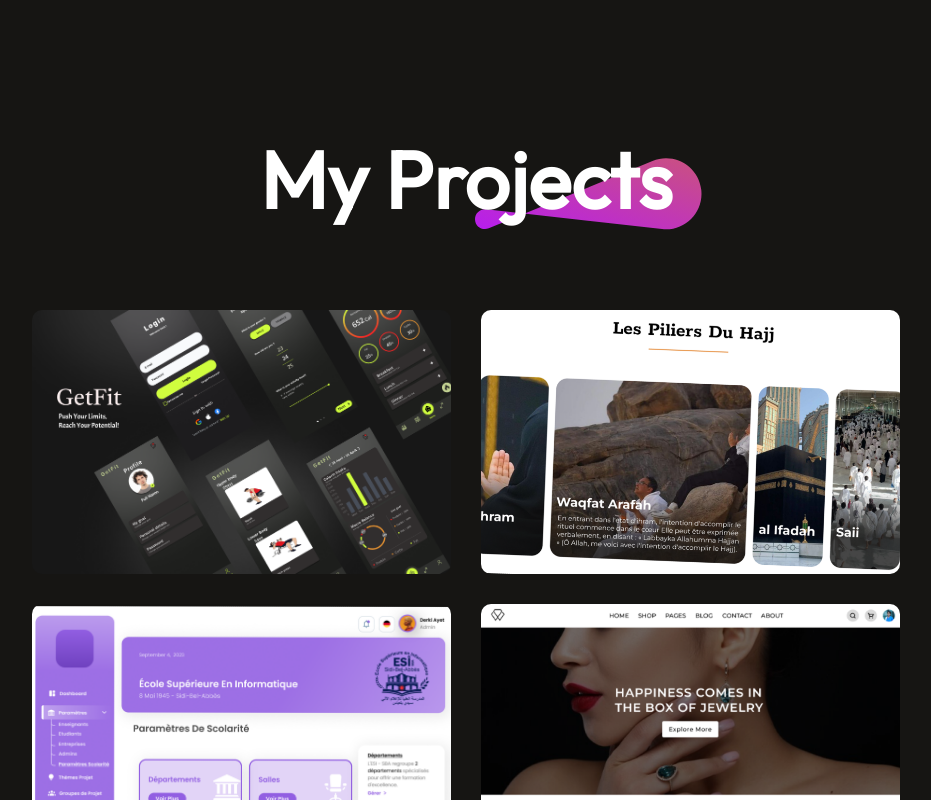
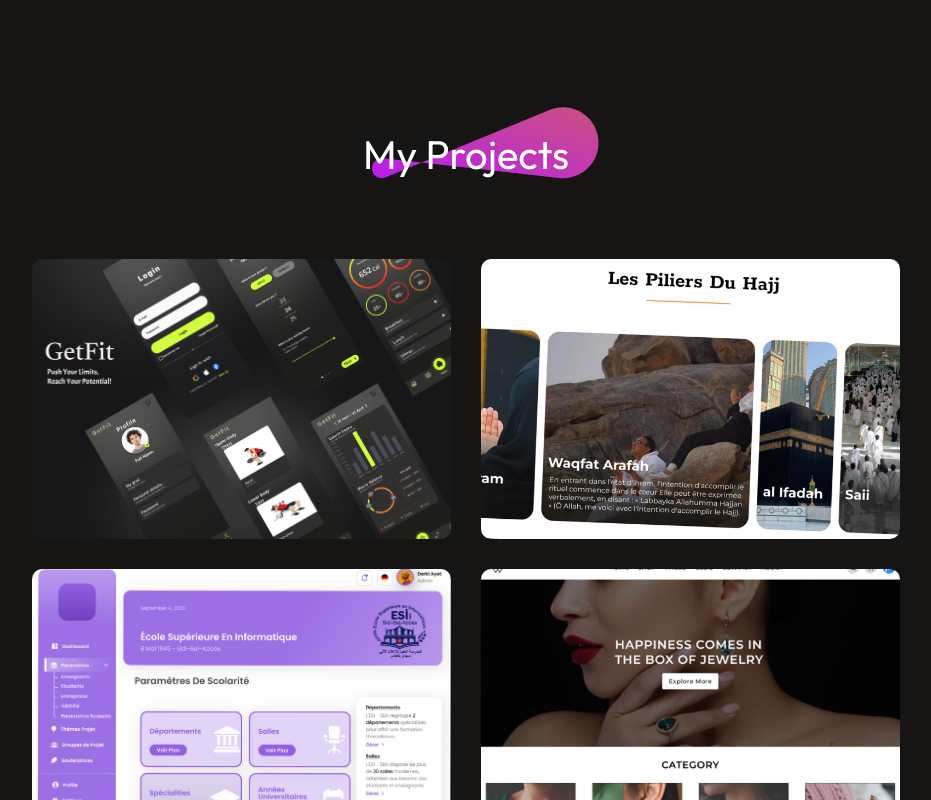
Before and after one commit to abahrikhalida/Portfolio_khalida, a React (Vite) app: page / in a window 1280 px wide. Shown: the part 1900-2700 px from the top of the page, without its empty margins (174-1105 px from the left). Built offline with nearby package versions, Linux system fonts and the light colour scheme.

Commit message:
update portfolio components

```diff
--- a/src/Components/Hero/Hero.css
+++ b/src/Components/Hero/Hero.css
@@ -65,7 +65,7 @@
 @media(max-width:768px){
     .hero img{
         margin-top: 120px;
-        width: 260px;
+        width: 210px;
     }
     .hero h1{
         margin-top: 50px;
--- a/src/Components/MyWork/MyWork.css
+++ b/src/Components/MyWork/MyWork.css
@@ -9,7 +9,7 @@
 .mywork-title{
     position: relative;
 }
-.mywork-title{
+.mywork-title h1{  /* Fixed: added h1 */
     padding: 0px 30px;
     font-size: 40px;
     font-weight: 400;
@@ -22,26 +22,66 @@
 }
 .mywork-container{
   display: flex;
-  flex-wrap: wrap;      /* allow images to wrap to next line */
-  gap: 30px;            /* space between images */
+  flex-wrap: wrap;
+  gap: 30px;
   justify-content: center;
 }
-.mywork-container img {
-  box-sizing: border-box;
-  width: 419px;       /* bigger width */
-  height: 28p0x;      /* bigger height */
-  object-fit: cover;  /* keeps the image from stretching */
+
+/* Updated styles for the work links */
+.work-link {
+  position: relative;
+  display: block;
+  width: 419px;
+  height: 280px; /* Fixed the typo: was 28p0x */
   border-radius: 10px;
+  overflow: hidden;
+  transition: transform 0.3s;
+}
+
+.work-link img {
+  width: 100%;
+  height: 100%;
+  object-fit: cover;
+  display: block;
   transition: 0.3s;
-  cursor: pointer;
+}
 
+.work-overlay {
+  position: absolute;
+  bottom: 0;
+  left: 0;
+  right: 0;
+  background: linear-gradient(transparent, rgba(0,0,0,0.8));
+  color: white;
+  padding: 20px;
+  transform: translateY(100%);
+  transition: transform 0.3s;
 }
-.mywork-container img:hover{
-    transform: scale(1.10);
-    border: 4px solid #ff00ff;
-    border-radius: 10px;
-    transition: 0.3s;
+
+.work-link:hover {
+  transform: scale(1.10);
 }
+
+.work-link:hover img {
+  border: 4px solid #ff00ff;
+  border-radius: 10px;
+}
+
+.work-link:hover .work-overlay {
+  transform: translateY(0);
+}
+
+.work-overlay h3 {
+  margin: 0 0 5px 0;
+  font-size: 20px;
+}
+
+.work-overlay p {
+  margin: 0;
+  font-size: 14px;
+  opacity: 0.8;
+}
+
 .mywork-showmore{
     display: flex;
     gap: 15px;
@@ -58,6 +98,7 @@
     gap: 30px;
     transition: 0.6s;
 }
+
 @media(max-width:768px){
     .mywork{
         gap: 50px;
@@ -74,12 +115,11 @@
         margin-right: -20px;
     }
     .mywork-container{
-        grid-template-columns: 1fr 1fr;
-        gap: 30px;
+        gap: 20px;
     }
-    .mywork-container img{
+    .work-link {
         width: 100%;
-        height: 100%;
+        height: 250px;
     }
     .mywork-showmore{
         padding: 20px 40px;
@@ -88,3 +128,20 @@
         cursor: pointer;
     }
 }
+
+/* Additional responsive design for smaller screens */
+@media(max-width:480px){
+    .mywork{
+        margin: 50px 20px;
+        gap: 40px;
+    }
+    .work-link {
+        height: 200px;
+    }
+    .work-overlay {
+        padding: 15px;
+    }
+    .work-overlay h3 {
+        font-size: 18px;
+    }
+}
--- a/src/Components/MyWork/MyWork.jsx
+++ b/src/Components/MyWork/MyWork.jsx
@@ -8,19 +8,32 @@ const MyWork = () => {
   return (
     <div id='portfolio' className='mywork'>
         <div className="mywork-title">
-            <h1> My Projects</h1>
+            <h1>My Projects</h1>
             <img src={theme_pattern} alt="" />
         </div>
         <div className="mywork-container">
             {mywork_data.map((work,index)=>{
-                return <img key={index} src={work.w_img} alt=""/>
+                return (
+                    <a
+                        key={index}
+                        href={work.w_link}
+                        target="_blank"
+                        rel="noopener noreferrer"
+                        className="work-link"
+                    >
+                        <img src={work.w_img} alt={work.w_name}/>
+                        <div className="work-overlay">
+                            <h3>{work.w_name}</h3>
+                            <p>View on GitHub</p>
+                        </div>
+                    </a>
+                )
             })}
         </div>
         <div className="mywork-showmore">
             <p>Show More</p>
             <img src={arrow_icon} alt="" />
         </div>
-
     </div>
   )
 }
--- a/src/Components/Navbar/Navbar.css
+++ b/src/Components/Navbar/Navbar.css
@@ -27,23 +27,16 @@
     list-style: none;
     gap: 60px;
     font-size: 20px;
-
-
 }
 .nav-menu li{
     display: flex;
     flex-direction: column;
-    list-style: none;
     gap: 5px;
     cursor: pointer;
-
-
 }
 .nav-menu li img{
     display: flex;
     margin: auto;
-
-
 }
 .nav-connect{
     padding: 20px 40px;
@@ -55,7 +48,6 @@
 }
 .nav-connect:hover{
     transform: scale(1.05);
-
 }
 .anchor-link{
     text-decoration: none;
@@ -67,9 +59,18 @@
 .nav-mob-close {
     display: none;
 }
+
+/* Fixed Mobile Styles */
 @media(max-width:768px){
     .navbar{
-        margin: 20px 50px;
+        margin: 20px 30px;
+    }
+    .navbar-title h1{
+        font-size: 30px; /* Smaller title on mobile */
+        padding: 0px 15px;
+    }
+    .navbar-title img {
+        width: 60px; /* Smaller pattern on mobile */
     }
     .nav-connect{
         display: none;
@@ -78,14 +79,21 @@
         display: block;
         position: fixed;
         right: 30px;
+        top: 30px;
+        width: 30px; /* Fixed size */
+        height: 30px;
+        z-index: 3;
+        cursor: pointer;
     }
     .nav-mob-close{
         display: block;
-        position: relative;
+        position: absolute;
         top: 30px;
-        left: 290px;
-        width: 30px;
-
+        right: 30px;
+        width: 25px; /* Fixed size */
+        height: 25px;
+        cursor: pointer;
+        z-index: 4;
     }
     .nav-menu{
         position: fixed;
@@ -94,16 +102,48 @@
         top: 0;
         gap: 30px;
         background-color: #1F0016;
-        width: 350px;
+        width: 250px; /* Smaller width for mobile */
         height: 100%;
-        z-index: 2;
+        z-index: 3;
         transition: right 0.5s;
-        right: -350px;
+        right: -250px;
+        padding-top: 80px; /* Space for close button */
     }
     .nav-menu li{
-        font-size: 30px;
-        padding-left: 100px;
+        font-size: 24px; /* Slightly smaller font */
+        padding-left: 50px; /* Less padding */
         flex-direction: row;
-        gap: 20px;
+        gap: 15px;
+    }
+    .nav-menu li img{
+        width: 80px; /* Smaller underline on mobile */
     }
 }
+
+/* Extra Small Screens */
+@media(max-width:480px){
+    .navbar{
+        margin: 20px 15px;
+    }
+    .navbar-title h1{
+        font-size: 24px;
+        padding: 0px 10px;
+    }
+    .navbar-title img {
+        width: 50px;
+    }
+    .nav-mob-open{
+        right: 20px;
+        top: 25px;
+        width: 25px;
+        height: 25px;
+    }
+    .nav-menu{
+        width: 220px;
+        right: -220px;
+    }
+    .nav-menu li{
+        font-size: 20px;
+        padding-left: 30px;
+    }
+}
--- a/src/Components/Navbar/Navbar.jsx
+++ b/src/Components/Navbar/Navbar.jsx
@@ -15,7 +15,7 @@ const Navbar = () => {
     menuRef.current.style.right="0";
   }
   const closeMenu = () =>{
-    menuRef.current.style.right="-350px";
+    menuRef.current.style.right="-250px";
   }
 
   return (
--- a/src/assets/mywork_data.js
+++ b/src/assets/mywork_data.js
@@ -4,32 +4,36 @@ import project3_img from '../assets/p3.png'
 import project4_img from '../assets/p4.png'
 // import project5_img from '../assets/p5.png'
 
-
 const mywork_data = [
     {
         w_no:1,
         w_name:"App mobile",
-        w_img:project1_img
+        w_img:project1_img,
+        w_link:"https://github.com/abahrikhalida/Projet_2cp_FitnessApp.git" // Add your GitHub link
     },
     {
         w_no:2,
         w_name:"Website",
-        w_img:project2_img
+        w_img:project2_img,
+        w_link:"https://github.com/abahrikhalida/project_1cs.frontend.git" // Add your GitHub link
     },
     {
         w_no:3,
         w_name:"Web application",
-        w_img:project3_img
+        w_img:project3_img,
+        w_link:"hhttps://github.com/abahrikhalida/projet_2cs_Pfe.git" // Add your GitHub link
     },
     {
         w_no:4,
         w_name:"Web design",
-        w_img:project4_img
+        w_img:project4_img,
+        w_link:"https://github.com/abahrikhalida/FrontETERNO.git" // Add your GitHub link
     },
     // {
     //     w_no:5,
     //     w_name:"App mobile",
-    //     w_img:project5_img
+    //     w_img:project5_img,
+    //     w_link:"https://github.com/yourusername/project5"
     // },
 ]
 
```
